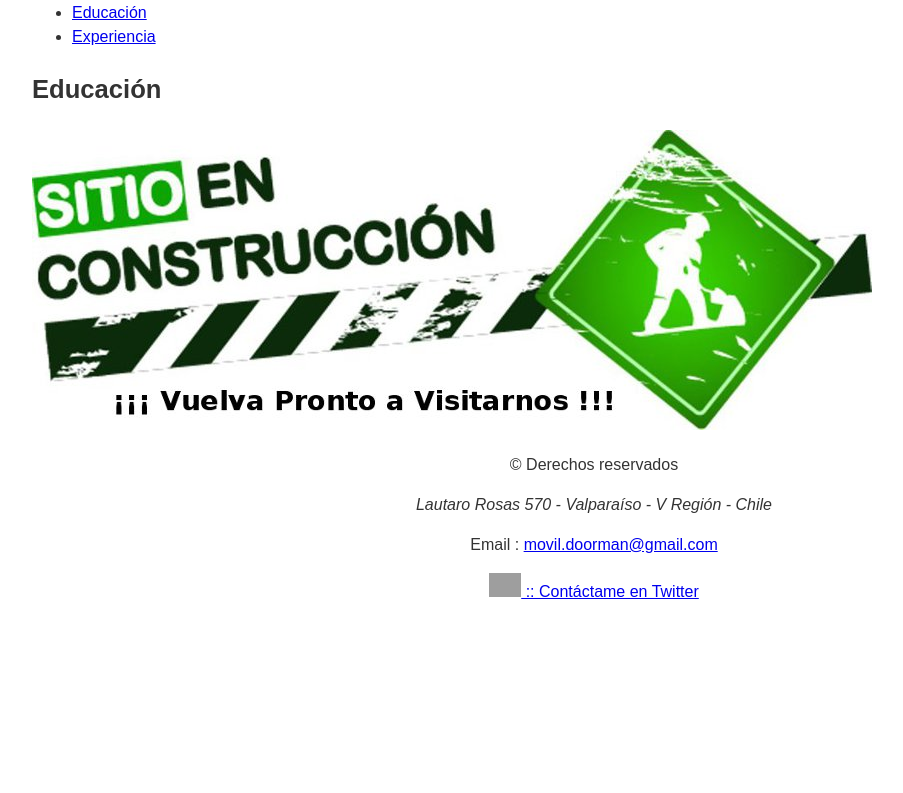
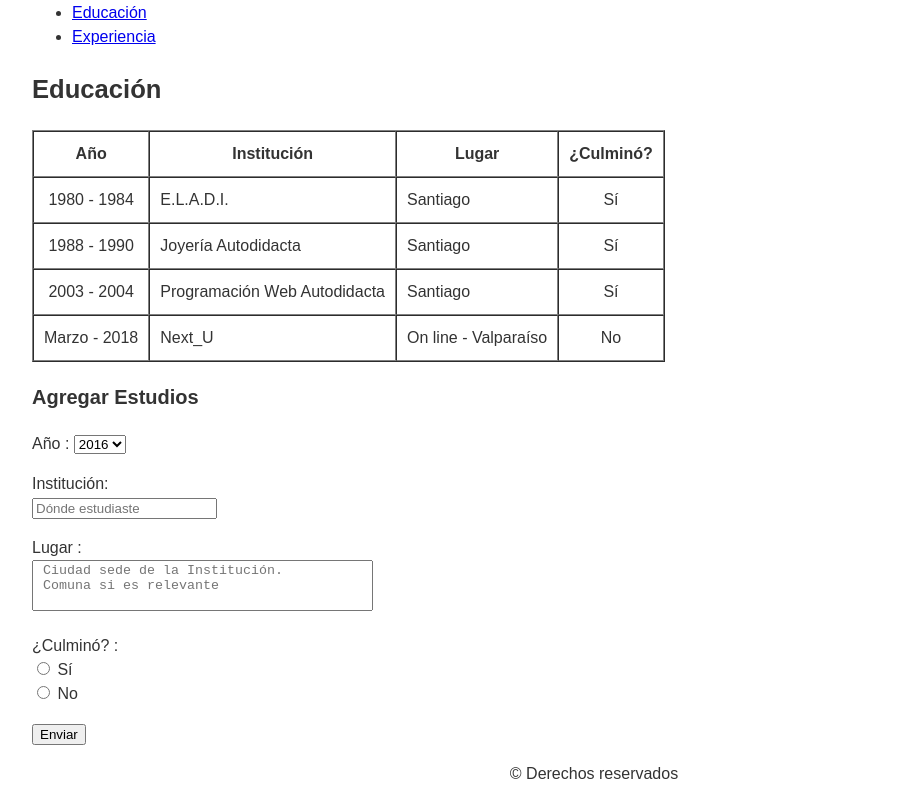
Before and after one commit to PATODOORMAN/PRUEBA-HTML, a plain HTML site: page WEB/public_html/educacion.html in a window 1280 px wide. Shown: the part 427-1220 px from the top of the page, without its empty margins (46-949 px from the left). Before the commit the page ends 1087 px from the top, so only its background shows below. Drawn offline with Linux system fonts and the light colour scheme; grey boxes are pictures that could not be loaded.

Commit message:
Terminada página Eucación

```diff
--- a/WEB/public_html/educacion.html
+++ b/WEB/public_html/educacion.html
@@ -3,7 +3,7 @@
   <head>
     <meta charset="utf-8">
     <meta name="viewport" content="width=device-width,user-scalable=no">
-    <title>Hoja de Vida</title>
+    <title>Hoja de Vida - Educación</title>
     <link rel="shortcut icon" href="icono.ico" />
 
 <!--  =============================== INCLUSION ESTILOS CSS ================================ -->
@@ -52,7 +52,7 @@ document.createElement("address" ) ;
 <main role="main">
 
 <!--  ============================== TITLE ============================== -->
-  <h1>Hoja de Vida</h1>
+  <h1>Hoja de Vida - Educación</h1>
   <h2>Patricio Doorman Acosta</h2>
   <h3>
       Lugar de nacimeinto : Santiago de Chile<br/>
@@ -77,7 +77,77 @@ document.createElement("address" ) ;
 
   <h2>Educación</h2>
 
-<img src="imagenes/en-construccion.jpg" alt="Sitio En Construccion">
+  <table border="1" cellpadding="10" cellspacing="0">
+    <thead>
+      <tr>
+        <th>Año</th>
+        <th>Institución</th>
+        <th>Lugar</th>
+        <th>¿Culminó?</th>
+      </tr>
+    </thead>
+    <tbody>
+      <tr>
+        <td class="centrado">1980 - 1984</td>
+        <td>E.L.A.D.I.</td>
+        <td>Santiago</td>
+        <td class="centrado">Sí</td>
+      </tr>
+      <tr>
+        <td class="centrado">1988 - 1990</td>
+        <td>Joyería Autodidacta</td>
+        <td>Santiago</td>
+        <td class="centrado">Sí</td>
+      </tr>
+      <tr>
+        <td class="centrado">2003 - 2004</td>
+        <td>Programación Web Autodidacta</td>
+        <td>Santiago</td>
+        <td class="centrado">Sí</td>
+      </tr>
+      <tr>
+        <td class="centrado">Marzo - 2018</td>
+        <td>Next_U</td>
+        <td>On line - Valparaíso</td>
+        <td class="centrado">No</td>
+      </tr>
+    </tbody>
+  </table>
+
+  <h3>Agregar Estudios</h3>
+  <form action="">
+    <p>
+      <label for="Anio">Año : </label>
+      <select name="Anio">
+        <option value="1">2016</option>
+        <option value="1">2017</option>
+        <option value="1">2018</option>
+      </select>
+  		</p>
+  		<p>
+  			<label for="Institucion" >Institución: </label>
+  			<br>
+  			<input type="text" name="Institucion" required placeholder="Dónde estudiaste">
+  		</p>
+  		<p>
+  			<label for="lugar">Lugar : </label>
+  			<br>
+  			<textarea type="text" name="lugar" id="lugar" required cols="40" rows="3" placeholder=" Ciudad sede de la Institución.
+ Comuna si es relevante"></textarea>
+  		</p>
+  		<p>
+  			<label for="culmino">¿Culminó? : </label>
+  			<br>
+  			<input type="radio" required name="culmino"> Sí
+  			<br>
+  			<input type="radio" required name="culmino"> No
+  		</p>
+
+      <p>
+			<input type="submit" value="Enviar">
+		</p>
+
+  </form>
 
 </section><!--===== Fin Section =====-->
 
--- a/WEB/public_html/libs/css/estilos.css
+++ b/WEB/public_html/libs/css/estilos.css
@@ -45,3 +45,4 @@ footer {text-align: center;}
 width:600px;
 margin:0 auto;
 }
+#lugar {resize: none;}
```
